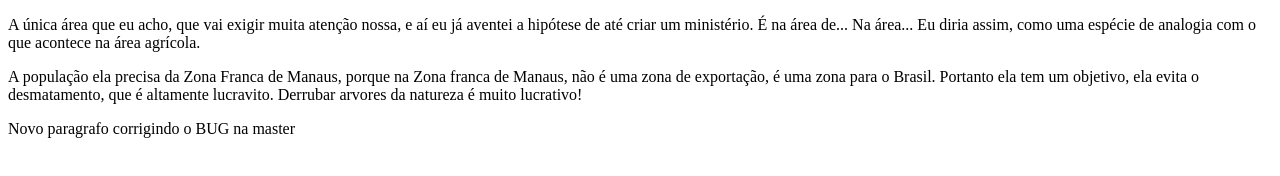
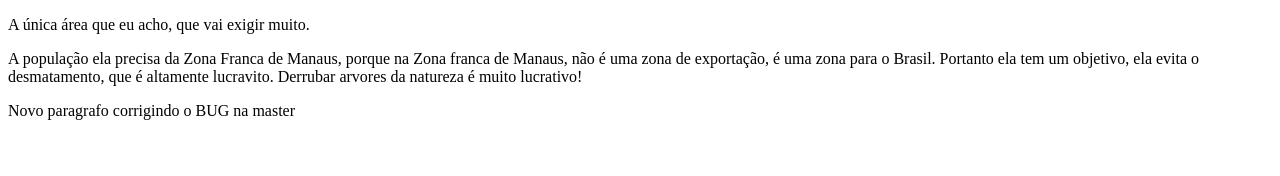
Before and after one commit to RCCandido/usando-git, a plain HTML site: page index.html in a window 1280 px wide. Drawn offline with Linux system fonts and the light colour scheme.

Commit message:
Corrigindo o primeiro parágrafo

```diff
--- a/index.html
+++ b/index.html
@@ -5,7 +5,7 @@
 <title>Projeto do Rodrigo - Titulo OK</title>
 </head>
 <body>
-<p>A única área que eu acho, que vai exigir muita atenção nossa, e aí eu já aventei a hipótese de até criar um ministério. É na área de... Na área... Eu diria assim, como uma espécie de analogia com o que acontece na área agrícola.</p>
+<p>A única área que eu acho, que vai exigir muito.</p>
 <p>A população ela precisa da Zona Franca de Manaus, porque na Zona franca de Manaus, não é uma zona de exportação, é uma zona para o Brasil. Portanto ela tem um objetivo, ela evita o desmatamento, que é altamente lucravito. Derrubar arvores da natureza é muito lucrativo!</p>
 <p>Novo paragrafo corrigindo o BUG na master</p>
 </body>
```
